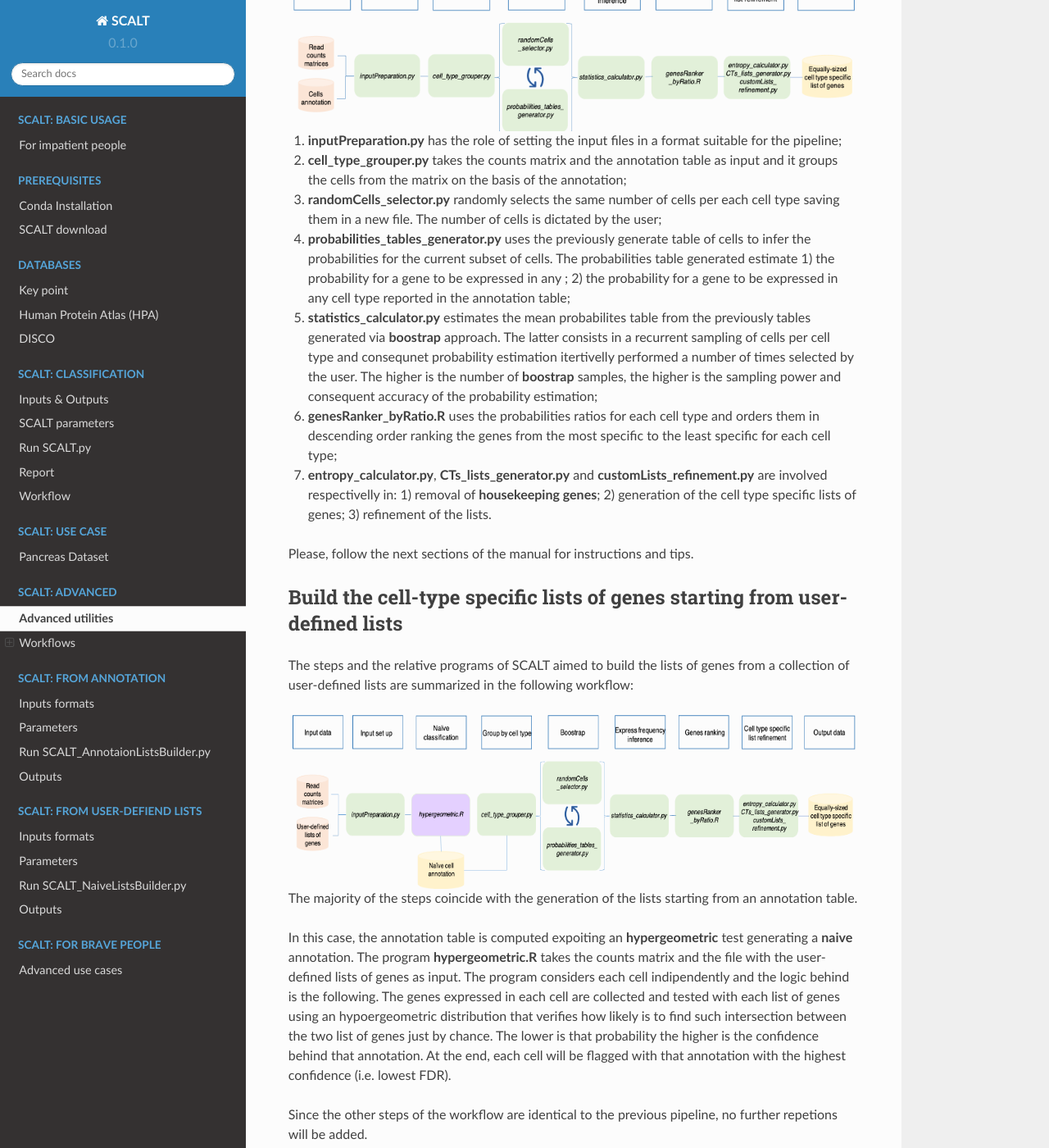
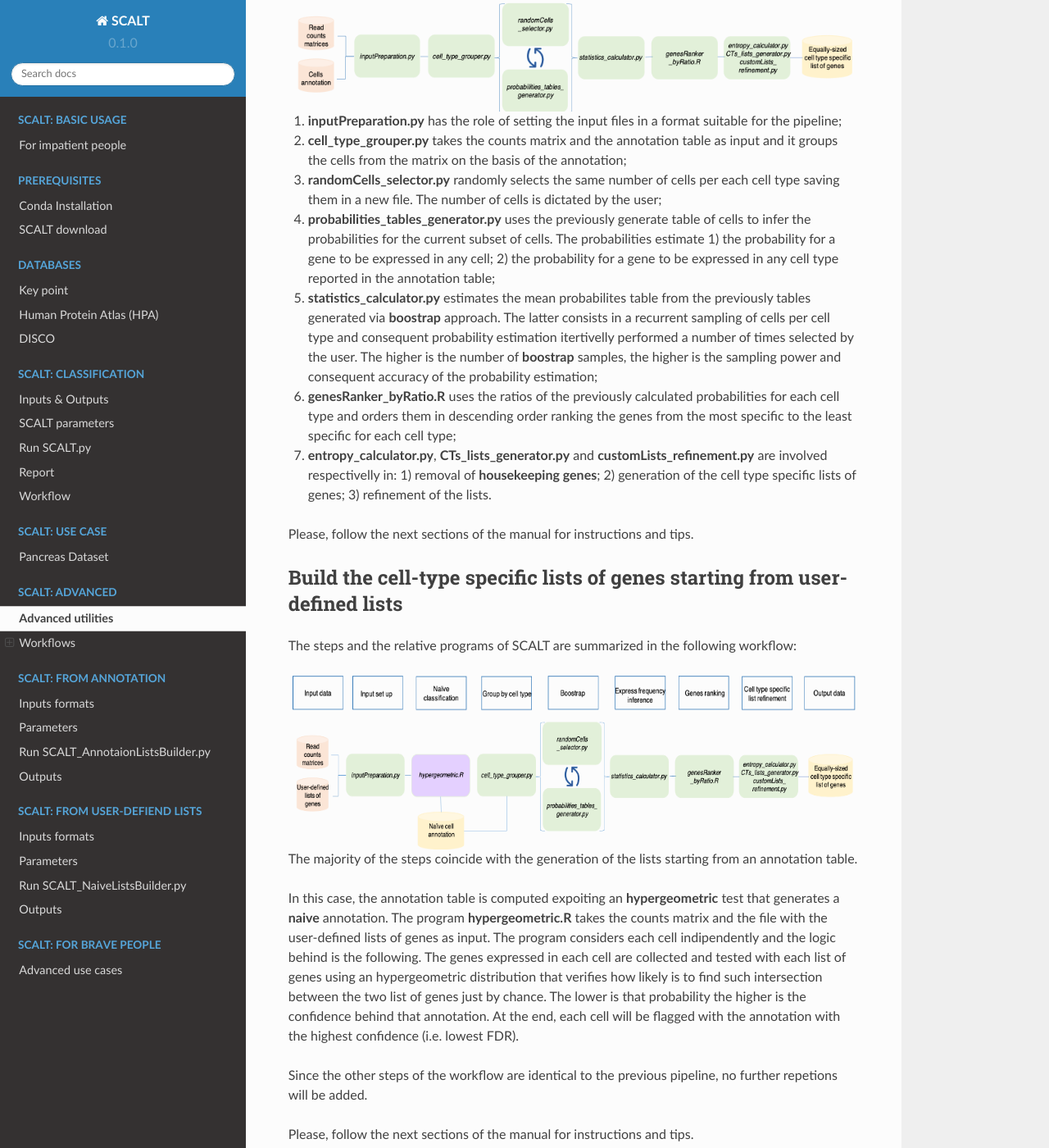
Before and after one commit to danitrave/CapitalCitiesGame, a Sphinx documentation site: the page built from docs/source/advanced.rst, in a window 1280 px wide and 1400 px high, scrolled down 746 px. Shown: the whole window at 82% size. Built offline with Sphinx 7.4.7 and the Read the Docs theme 2.0.0, drawn with Linux system fonts in a browser that asks for light colours; some of the changed text lies outside the part shown.

Commit message:
Update advanced.rst

```diff
--- a/docs/source/advanced.rst
+++ b/docs/source/advanced.rst
@@ -4,16 +4,16 @@
 SCALT presents other utilities behyond single cell classification:
 
 1. the tool makes use of a scRNA seq read counts matrix and the corresponding **cells annotation** to build series of equally-sized cell type specific lists of genes, one per each cell type present in the annotation, in a deterministic fashion. This method is free of any human interpretation bias and relies on the ground concept on which SCALT is build which is that *each cell type has its own probability of expressing a gene*;
-2. the application is able to build a series of equally-sized cell type specific lists of genes in a deterministic fashio starting from a scRNA seq read counts matrix and a collection of **user-defined lists of genes**, one per each hypothetical cell type. In first place, this method employes the counts matrix and the lists of genes proposed in the input in an **hypergeometric test** to produce a first layer of annotation. The so-called **naive** annotaion and the original counts matrix are subsequently utilized as inputs for utility described in the previous point.
+2. the application is also able to build a series of equally-sized cell type specific lists of genes starting from a scRNA seq read counts matrix and a collection of **user-defined lists of genes**, one per each hypothetical cell type. In first place, this method employes the counts matrix and the lists of genes proposed in the input in an **hypergeometric test** to produce a first layer of annotation. The so-called **naive** annotaion. Then, the original counts matrix and the new annotation are used in the same pipeline previously described.
 
 
 Workflows
 =========
 
-Build the cell-type specific lists of genes starting from pre-annotated data
+Build the cell-type specific lists of genes starting from annotated data
 ----------------------------------------------------------------------------
 
-The steps and the relative programs of SCALT aimed to build the lists of genes from an annotaion file are summarized in the following workflow:
+The steps and the relative programs of SCALT are summarized in the following workflow:
 
 .. figure:: pictures/SCALT_listbuildAnno.png
    :align: center
@@ -22,9 +22,9 @@
 1. **inputPreparation.py** has the role of setting the input files in a format suitable for the pipeline;
 2. **cell_type_grouper.py** takes the counts matrix and the annotation table as input and it groups the cells from the matrix on the basis of the annotation;
 3. **randomCells_selector.py** randomly selects the same number of cells per each cell type saving them in a new file. The number of cells is dictated by the user;
-4. **probabilities_tables_generator.py** uses the previously generate table of cells to infer the probabilities for the current subset of cells. The probabilities table generated estimate 1) the probability for a gene to be expressed in any ; 2) the probability for a gene to be expressed in any cell type reported in the annotation table;
-5. **statistics_calculator.py** estimates the mean probabilites table from the previously tables generated via **boostrap** approach. The latter consists in a recurrent sampling of cells per cell type and consequnet probability estimation itertivelly performed a number of times selected by the user. The higher is the number of **boostrap** samples, the higher is the sampling power and consequent accuracy of the probability estimation;
-6. **genesRanker_byRatio.R** uses the probabilities ratios for each cell type and orders them in descending order ranking the genes from the most specific to the least specific for each cell type;
+4. **probabilities_tables_generator.py** uses the previously generate table of cells to infer the probabilities for the current subset of cells. The probabilities estimate 1) the probability for a gene to be expressed in any cell; 2) the probability for a gene to be expressed in any cell type reported in the annotation table;
+5. **statistics_calculator.py** estimates the mean probabilites table from the previously tables generated via **boostrap** approach. The latter consists in a recurrent sampling of cells per cell type and consequent probability estimation itertivelly performed a number of times selected by the user. The higher is the number of **boostrap** samples, the higher is the sampling power and consequent accuracy of the probability estimation;
+6. **genesRanker_byRatio.R** uses the ratios of the previously calculated probabilities for each cell type and orders them in descending order ranking the genes from the most specific to the least specific for each cell type;
 7. **entropy_calculator.py**, **CTs_lists_generator.py** and **customLists_refinement.py** are involved respectivelly in: 1) removal of **housekeeping genes**; 2) generation of the cell type specific lists of genes; 3) refinement of the lists.
 
 Please, follow the next sections of the manual for instructions and tips.
@@ -32,7 +32,7 @@
 Build the cell-type specific lists of genes starting from user-defined lists
 ----------------------------------------------------------------------------
 
-The steps and the relative programs of SCALT aimed to build the lists of genes from a collection of user-defined lists are summarized in the following workflow:
+The steps and the relative programs of SCALT are summarized in the following workflow:
 
 .. figure:: pictures/SCALT_listsbuildNaive.png
    :align: center
@@ -40,7 +40,7 @@
 
 The majority of the steps coincide with the generation of the lists starting from an annotation table.
 
-In this case, the annotation table is computed expoiting an **hypergeometric** test generating a **naive** annotation. The program **hypergeometric.R** takes the counts matrix and the file with the user-defined lists of genes as input. The program considers each cell indipendently and the logic behind is the following. The genes expressed in each cell are collected and tested with each list of genes using an hypoergeometric distribution that verifies how likely is to find such intersection between the two list of genes just by chance. The lower is that probability the higher is the confidence behind that annotation. At the end, each cell will be flagged with that annotation with the highest confidence (i.e. lowest FDR).
+In this case, the annotation table is computed expoiting an **hypergeometric** test that generates a **naive** annotation. The program **hypergeometric.R** takes the counts matrix and the file with the user-defined lists of genes as input. The program considers each cell indipendently and the logic behind is the following. The genes expressed in each cell are collected and tested with each list of genes using an hypergeometric distribution that verifies how likely is to find such intersection between the two list of genes just by chance. The lower is that probability the higher is the confidence behind that annotation. At the end, each cell will be flagged with the annotation with the highest confidence (i.e. lowest FDR).
 
 Since the other steps of the workflow are identical to the previous pipeline, no further repetions will be added.
 
```
